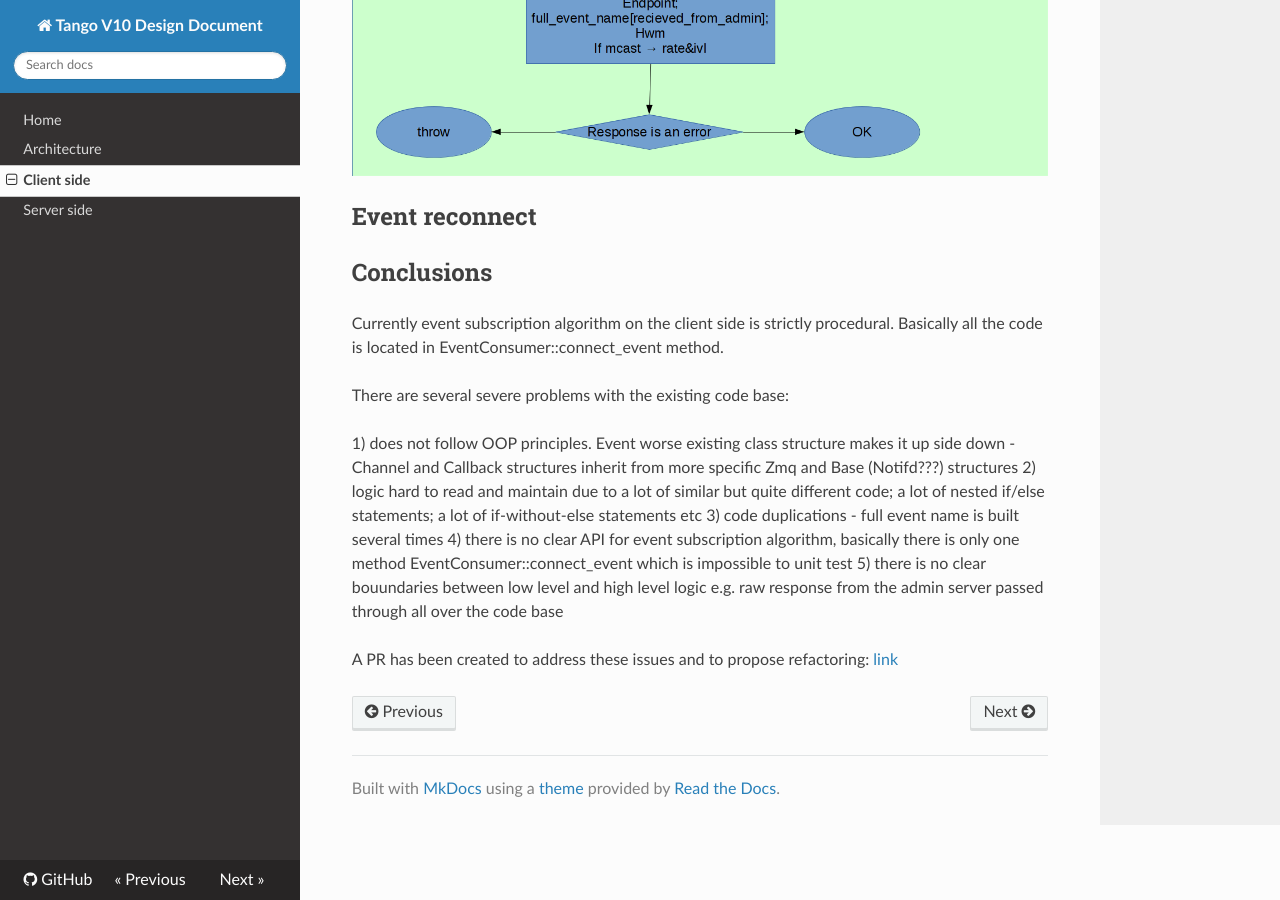
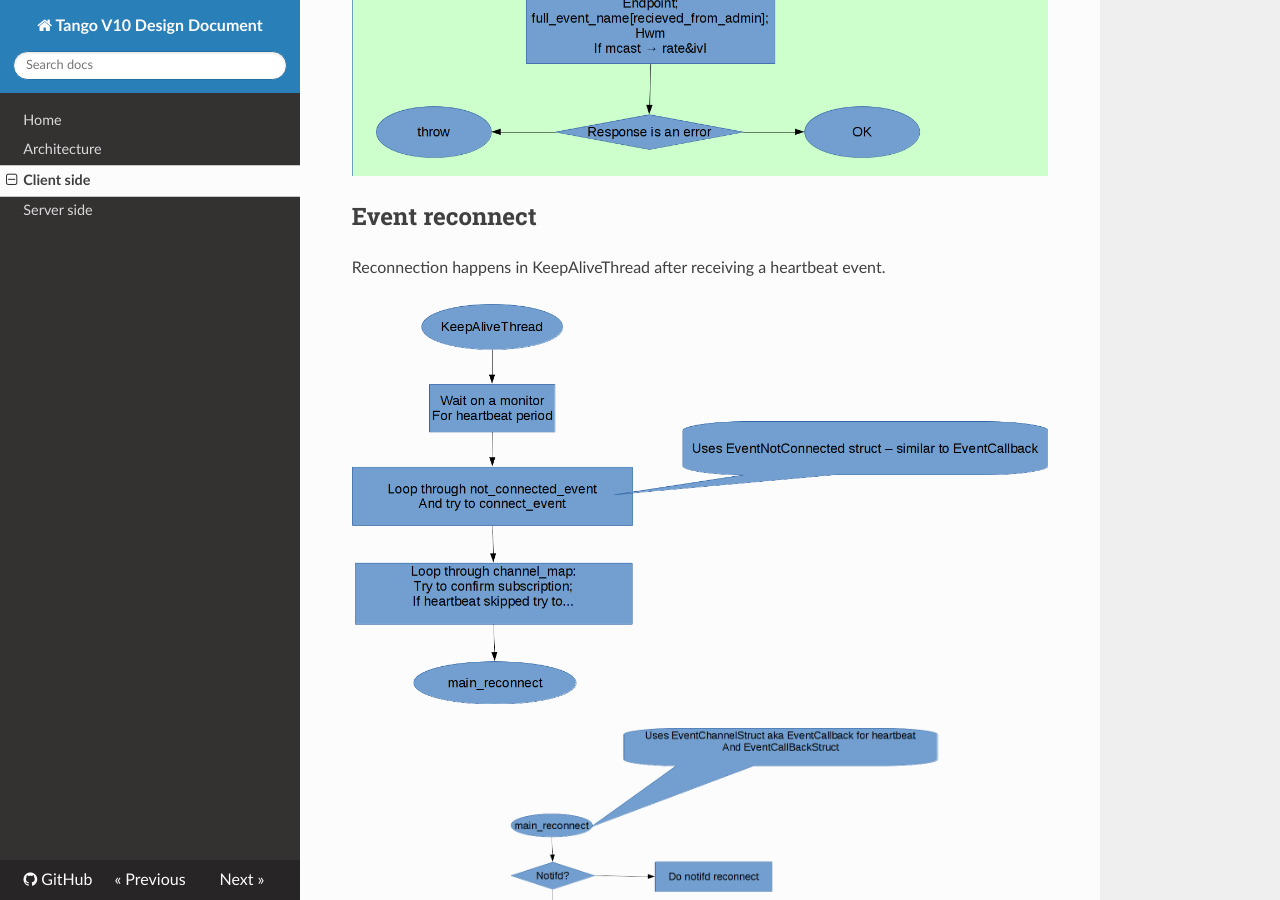
Before and after one commit to Ingvord/tango-v10-design-doc, an MkDocs documentation site: the page built from docs/client.md, in a window 1280 px wide and 900 px high, scrolled down 7490 px. Built offline with MkDocs 1.6.1, drawn with Linux system fonts in a browser that asks for light colours; nearby versions of some CDN libraries; old or Windows-style settings are respelled for this version of MkDocs.

Commit message:
Progress: add reconnect

```diff
--- a/docs/client.md
+++ b/docs/client.md
@@ -69,7 +69,17 @@ In this section an analysis of the existing cide base related to Tango Event Sys
 
 ## Event reconnect
 
+Reconnection happens in KeepAliveThread after receiving a heartbeat event.
 
+![](images/Event_reconnect_event.png)
+
+![](images/Event_main_reconnect.png)
+
+![](images/Event_zmq_reconnect_channel.png)
+
+![](images/Event_zmq_reconnect_channel_1.png)
+
+![](images/Event_zmq_reconnect_event.png)
 
 ## Conclusions
 
```
Also changed, not shown: docs/images/Event_main_reconnect.png (added), docs/images/Event_reconnect_event.png (added), docs/images/Event_zmq_reconnect_channel.png (added), docs/images/Event_zmq_reconnect_channel_1.png (added), docs/images/Event_zmq_reconnect_event.png (added).
